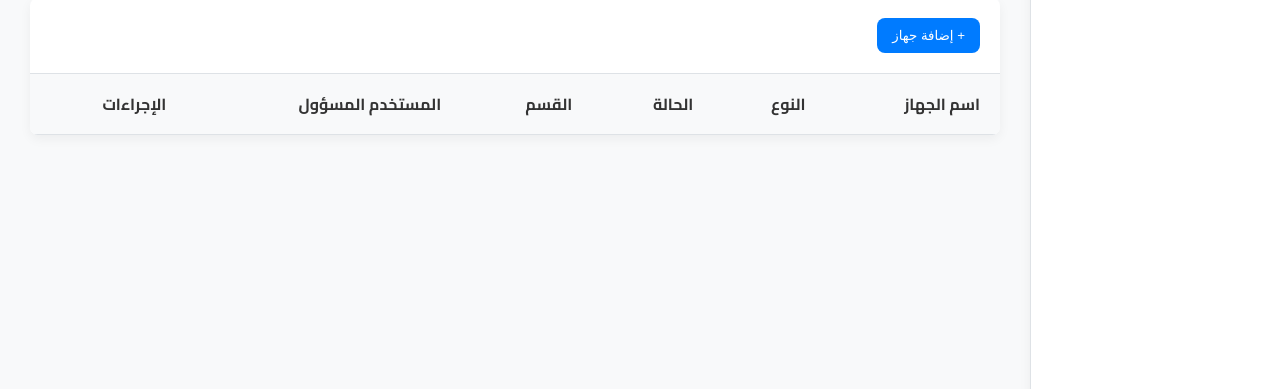
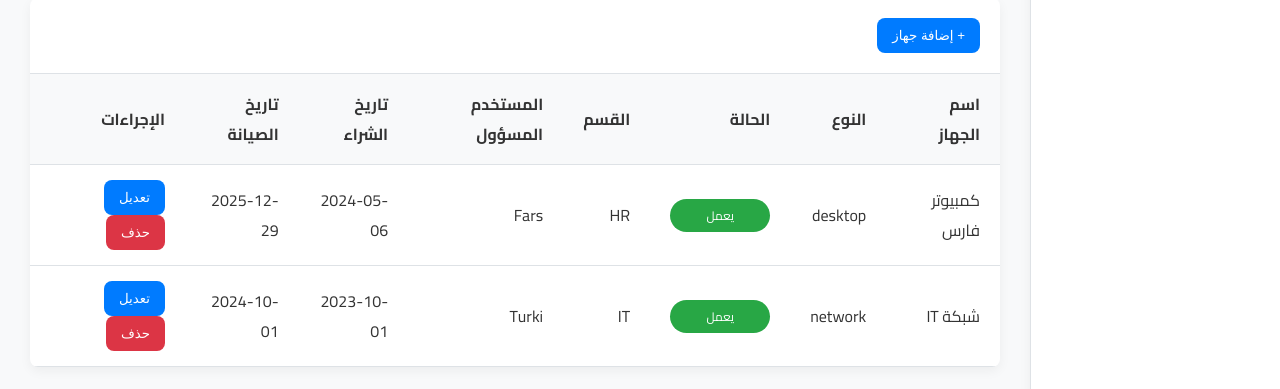
Before and after one commit to TURKI-02/IT-System, a plain HTML site: page support_dashboard.html in a window 1280 px wide. Both pictures are taken after a click on the link "جرد الأجهزة". Shown: the part 225-614 px from the top of the page. Drawn offline with Linux system fonts and the light colour scheme.

Commit message:
Update support_dashboard.html

```diff
--- a/support_dashboard.html
+++ b/support_dashboard.html
@@ -179,6 +179,9 @@
                                 <th>الحالة</th>
                                 <th>القسم</th>
                                 <th>المستخدم المسؤول</th>
+                                <!-- New Columns added based on user request -->
+                                <th>تاريخ الشراء</th>
+                                <th>تاريخ الصيانة</th>
                                 <th>الإجراءات</th>
                             </tr>
                         </thead>
@@ -209,6 +212,7 @@
                         <option value="desktop">كمبيوتر مكتبي</option>
                         <option value="printer">طابعة</option>
                         <option value="monitor">شاشة</option>
+                        <option value="network">شبكة</option> <!-- New option added for Turki's example -->
                     </select>
                 </div>
                 <div class="form-group">
@@ -226,6 +230,15 @@
                 <div class="form-group">
                     <label for="assigned-user">المستخدم المسؤول</label>
                     <input type="text" id="assigned-user" class="form-control" required>
+                </div>
+                <!-- New fields for purchase and maintenance dates -->
+                <div class="form-group">
+                    <label for="device-purchase-date">تاريخ الشراء</label>
+                    <input type="date" id="device-purchase-date" class="form-control" required>
+                </div>
+                <div class="form-group">
+                    <label for="device-maintenance-date">تاريخ الصيانة</label>
+                    <input type="date" id="device-maintenance-date" class="form-control">
                 </div>
                 <button type="submit" class="form-button" id="save-device-button">حفظ الجهاز</button>
             </form>
@@ -333,7 +346,38 @@
         // --- Inventory Management Logic (Updated Code) ---
 
         // Load existing inventory data from localStorage on page load
-        let inventory = JSON.parse(localStorage.getItem('inventory')) || [];
+        let inventory = JSON.parse(localStorage.getItem('inventory'));
+
+        // Function to initialize default inventory if localStorage is empty
+        function initializeInventory() {
+            if (!inventory || inventory.length === 0) {
+                inventory = [
+                    // Example 1: Fars's Computer - as requested by user
+                    {
+                        id: 1,
+                        name: 'كمبيوتر فارس',
+                        type: 'desktop',
+                        status: 'working',
+                        location: 'HR', // قسم HR
+                        user: 'Fars', // فارس
+                        purchaseDate: '2024-05-06', // تاريخ الشراء
+                        maintenanceDate: '2025-12-29' // تاريخ الصيانة
+                    },
+                    // Example 2: Turki's Network - as requested by user
+                    {
+                        id: 2,
+                        name: 'شبكة IT',
+                        type: 'network',
+                        status: 'working',
+                        location: 'IT', // قسم IT
+                        user: 'Turki', // تركي
+                        purchaseDate: '2023-10-01', // Placeholder date
+                        maintenanceDate: '2024-10-01' // Placeholder date
+                    },
+                ];
+                localStorage.setItem('inventory', JSON.stringify(inventory));
+            }
+        }
 
         // Function to render inventory table
         function renderInventory() {
@@ -348,6 +392,8 @@
                     <td>${getDeviceStatusBadge(device.status)}</td>
                     <td>${device.location}</td>
                     <td>${device.user}</td>
+                    <td>${device.purchaseDate || 'N/A'}</td>
+                    <td>${device.maintenanceDate || 'N/A'}</td>
                     <td>
                         <button class="action-button small" onclick="editDevice(${device.id})">تعديل</button>
                         <button class="action-button small danger-button" onclick="deleteDevice(${device.id})">حذف</button>
@@ -380,7 +426,9 @@
                 type: document.getElementById('device-type').value,
                 status: document.getElementById('device-status').value,
                 location: document.getElementById('device-location').value,
-                user: document.getElementById('assigned-user').value
+                user: document.getElementById('assigned-user').value,
+                purchaseDate: document.getElementById('device-purchase-date').value, // Capture new field
+                maintenanceDate: document.getElementById('device-maintenance-date').value // Capture new field
             };
 
             if (deviceId) {
@@ -419,6 +467,8 @@
                 document.getElementById('device-status').value = deviceToEdit.status;
                 document.getElementById('device-location').value = deviceToEdit.location;
                 document.getElementById('assigned-user').value = deviceToEdit.user;
+                document.getElementById('device-purchase-date').value = deviceToEdit.purchaseDate; // Load new field
+                document.getElementById('device-maintenance-date').value = deviceToEdit.maintenanceDate; // Load new field
                 document.getElementById('modal-title').textContent = 'تعديل بيانات الجهاز';
                 document.getElementById('save-device-button').textContent = 'حفظ التعديلات';
                 openModal();
@@ -447,6 +497,8 @@
                 // If somehow on support dashboard without being Turki, redirect to login
                 // window.location.href = 'index.html';
             }
+            // Initialize inventory data on load
+            initializeInventory();
         });
     </script>
 
```
